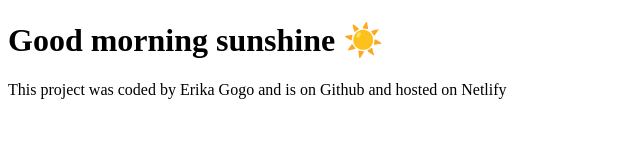
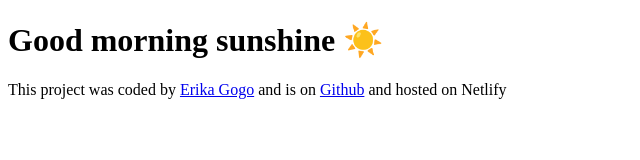
Before and after one commit to erikagogo/Sunny-weather-tracker, a plain HTML site: page index.html in a window 1280 px wide. Shown: the whole page, without its empty margins (0-640 px from the left). Drawn offline with Linux system fonts and the light colour scheme.

Commit message:
Created links on footer

```diff
--- a/index.html
+++ b/index.html
@@ -7,6 +7,9 @@
   </head>
   <body>
     <h1>Good morning sunshine ☀️</h1>
-    This project was coded by Erika Gogo and is on Github and hosted on Netlify
+    This project was coded by
+    <a href="https://github.com/erikagogo/">Erika Gogo</a> and is on
+    <a href="https://github.com/erikagogo/Sunny-weather-tracker">Github</a>
+    and hosted on Netlify
   </body>
 </html>
```
